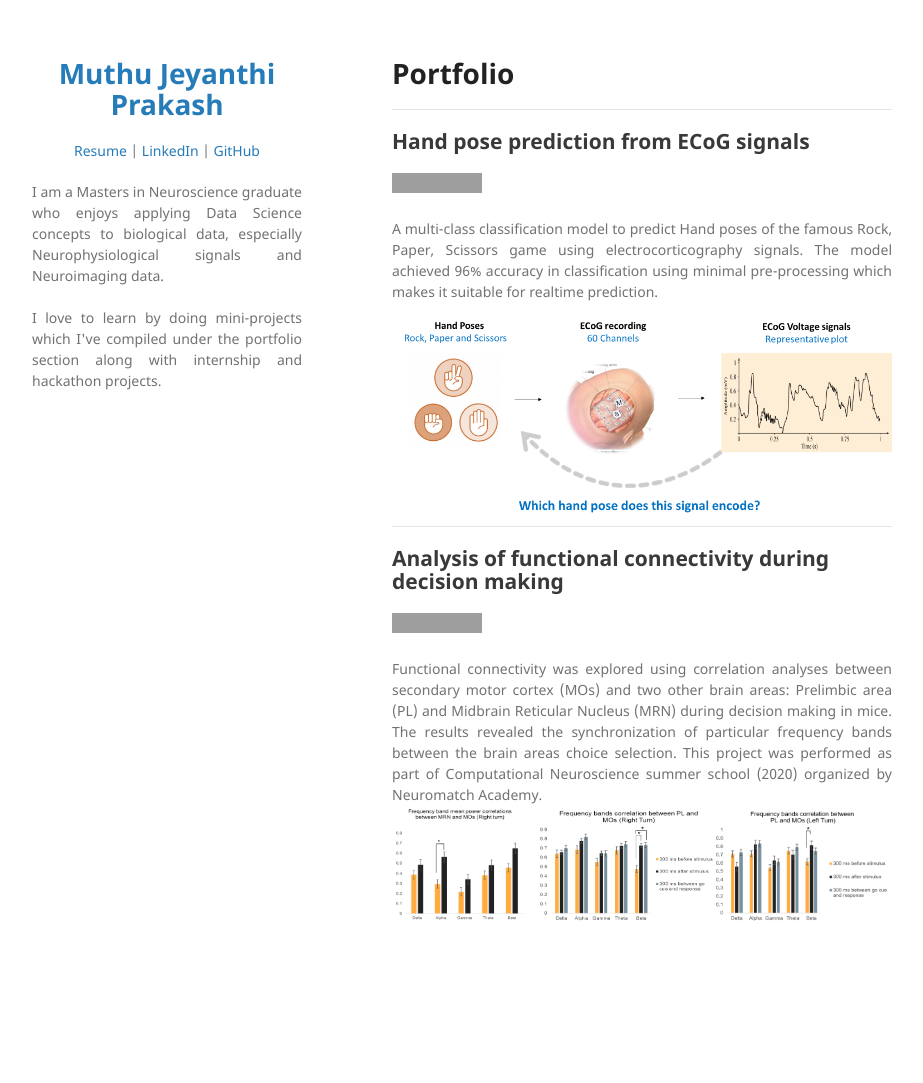
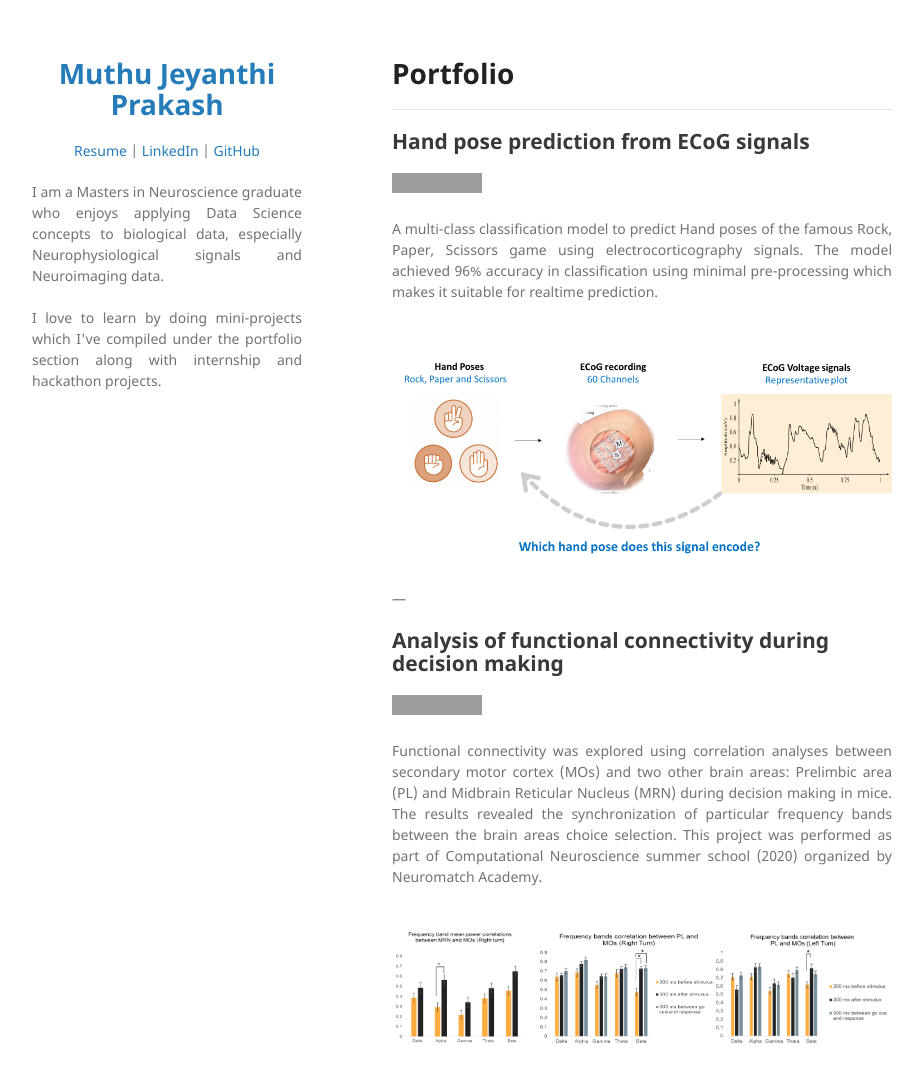
Before and after one commit to Muthu-Jeyanthi/Muthu-Jeyanthi.github.io, a Jekyll site: the page built from index.md, in a window 1280 px wide and 1154 px high. Shown: the top 1083 px of the window, without its empty margins (178-1101 px from the left). Built offline with Jekyll 4.4.1, drawn with Linux system fonts in a browser that asks for light colours; our own code applies the rules of GitHub Pages for plain Markdown files; grey boxes are pictures that could not be loaded.

Commit message:
Update index.md

```diff
--- a/index.md
+++ b/index.md
@@ -2,18 +2,18 @@
 ---
 ## Hand pose prediction from ECoG signals
 
-[![Run in Google Colab](https://img.shields.io/badge/Colab-Run_in_Google_Colab-blue?logo=Google&logoColor=FDBA18)](https://colab.research.google.com/drive/16yHW17_wBuQALTkcY8qOw7K1NHWaGM5-?usp=sharing)
+[![Open in Colab](https://img.shields.io/badge/Colab-Run_in_Google_Colab-blue?logo=Google&logoColor=FDBA18)](https://colab.research.google.com/drive/16yHW17_wBuQALTkcY8qOw7K1NHWaGM5-?usp=sharing)
 
 <div style="text-align: justify">A multi-class classification model to predict Hand poses of the famous Rock, Paper, Scissors game using electrocorticography signals. The model achieved 96% accuracy in classification using minimal pre-processing which makes it suitable for realtime prediction.</div>
-
+<br>
 <center><img src="assets/img/Ecog_image.png"/></center>
-
-
+<br>
 ---
 ## Analysis of functional connectivity during decision making
 
-[![Run in Google Colab](https://img.shields.io/badge/Colab-Run_in_Google_Colab-blue?logo=Google&logoColor=FDBA18)](https://colab.research.google.com/drive/16yHW17_wBuQALTkcY8qOw7K1NHWaGM5-?usp=sharing)
+[![Open in Colab](https://img.shields.io/badge/Colab-Run_in_Google_Colab-blue?logo=Google&logoColor=FDBA18)](https://colab.research.google.com/drive/1M5IMT_tHCCJsNaUBW8HTD7BAocNGj_HU?usp=sharing)
 
 <div style="text-align: justify"> Functional connectivity was explored using correlation analyses between secondary motor cortex (MOs) and two other brain areas: Prelimbic area (PL) and Midbrain Reticular Nucleus (MRN) during decision making in mice. The results revealed the synchronization of particular frequency bands between the brain areas choice selection. This project was performed as part of Computational Neuroscience summer school (2020) organized by Neuromatch Academy.  </div>
-
+<br>
 <center><img src="assets/img/res.png"/></center>
+<br>
```
